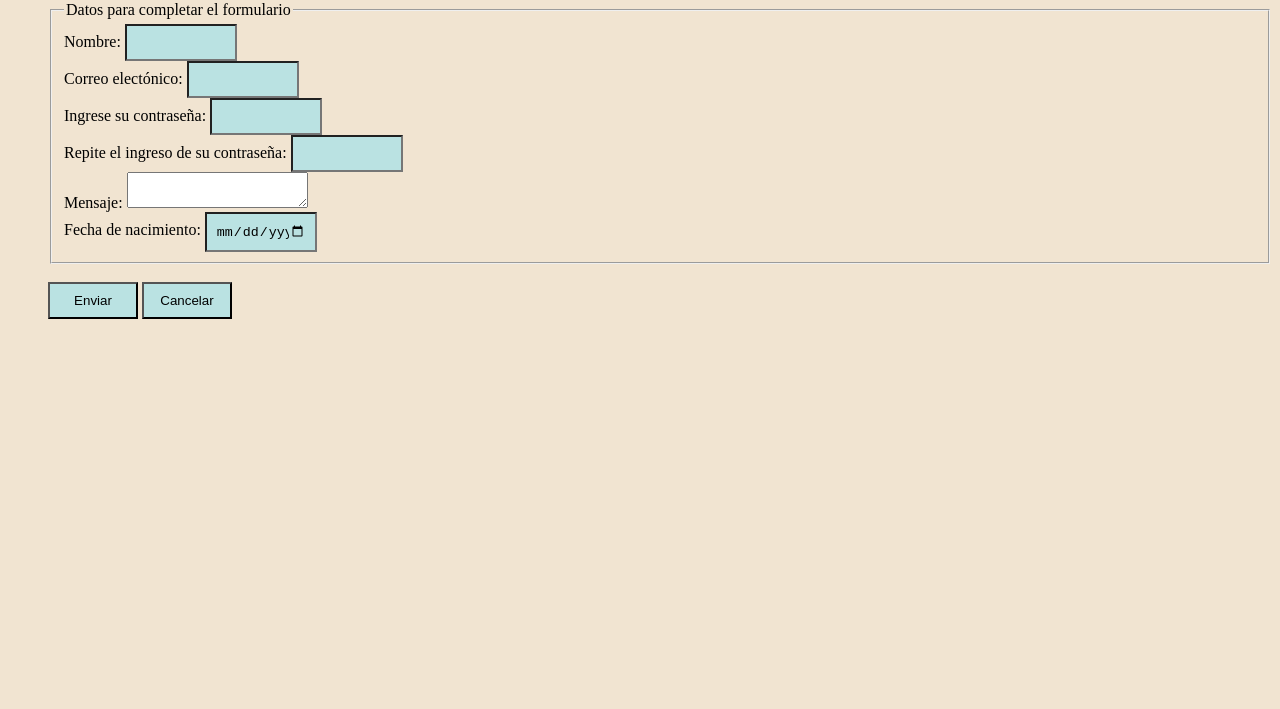
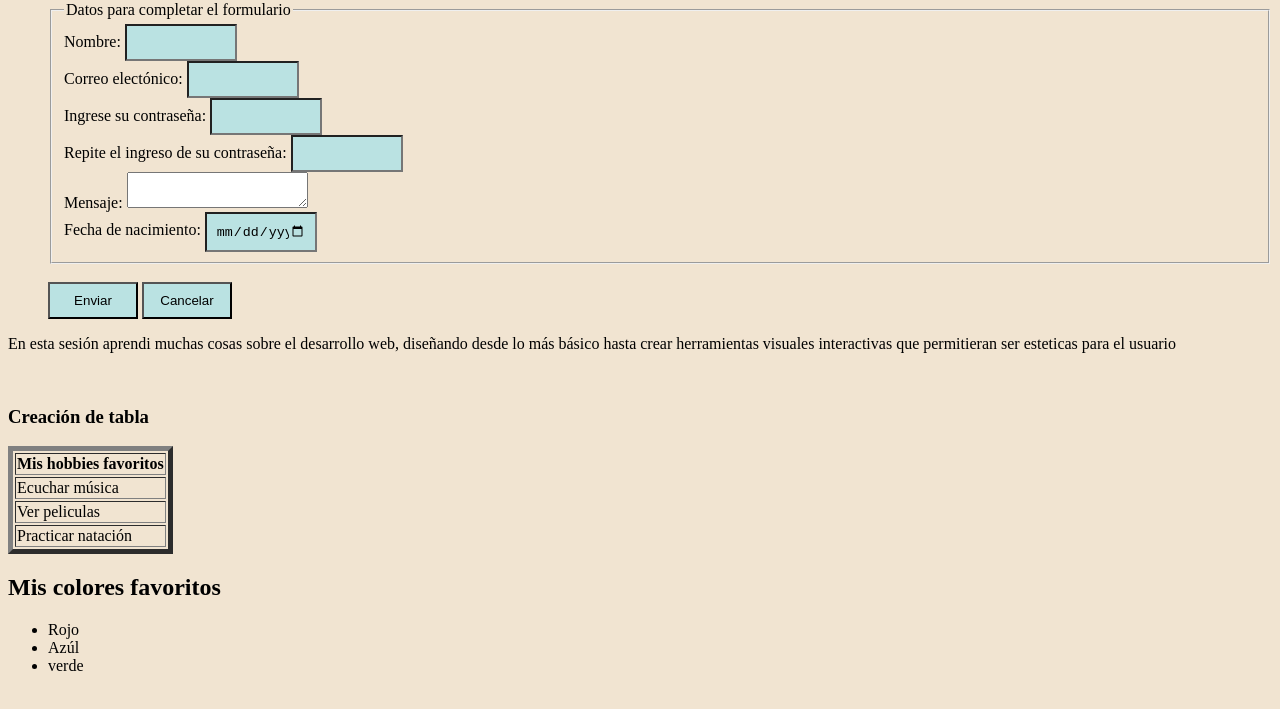
Before and after one commit to camilojaimesc/IUBTDPB, a plain HTML site: page index.html in a window 1280 px wide. Shown: the part 79-788 px from the top of the page. Drawn offline with Linux system fonts and the light colour scheme.

Commit message:
segui agregando más información

```diff
--- a/index.html
+++ b/index.html
@@ -45,5 +45,26 @@
         </ul>
     </form>
 
+    <p>En esta sesión aprendi muchas cosas sobre el desarrollo web, diseñando desde lo más básico hasta crear herramientas visuales interactivas que permitieran ser esteticas para el usuario</p>
+    <br>
+    <h3>Creación de tabla</h3>
+    <table border="5">
+        <thead>
+            <tr><th>Mis hobbies favoritos</th></tr>
+        </thead>
+        <tbody>
+            <tr><td>Ecuchar música</td></tr>
+            <tr><td>Ver peliculas</td></tr>
+            <tr><td>Practicar natación</td></tr>
+        </tbody>
+    </table>
+
+ <h2>Mis colores favoritos</h2>
+    <ul>
+        <li>Rojo</li>
+        <li>Azúl</li>
+        <li>verde</li>
+    </ul>
+
 </body>
 </html>
```
